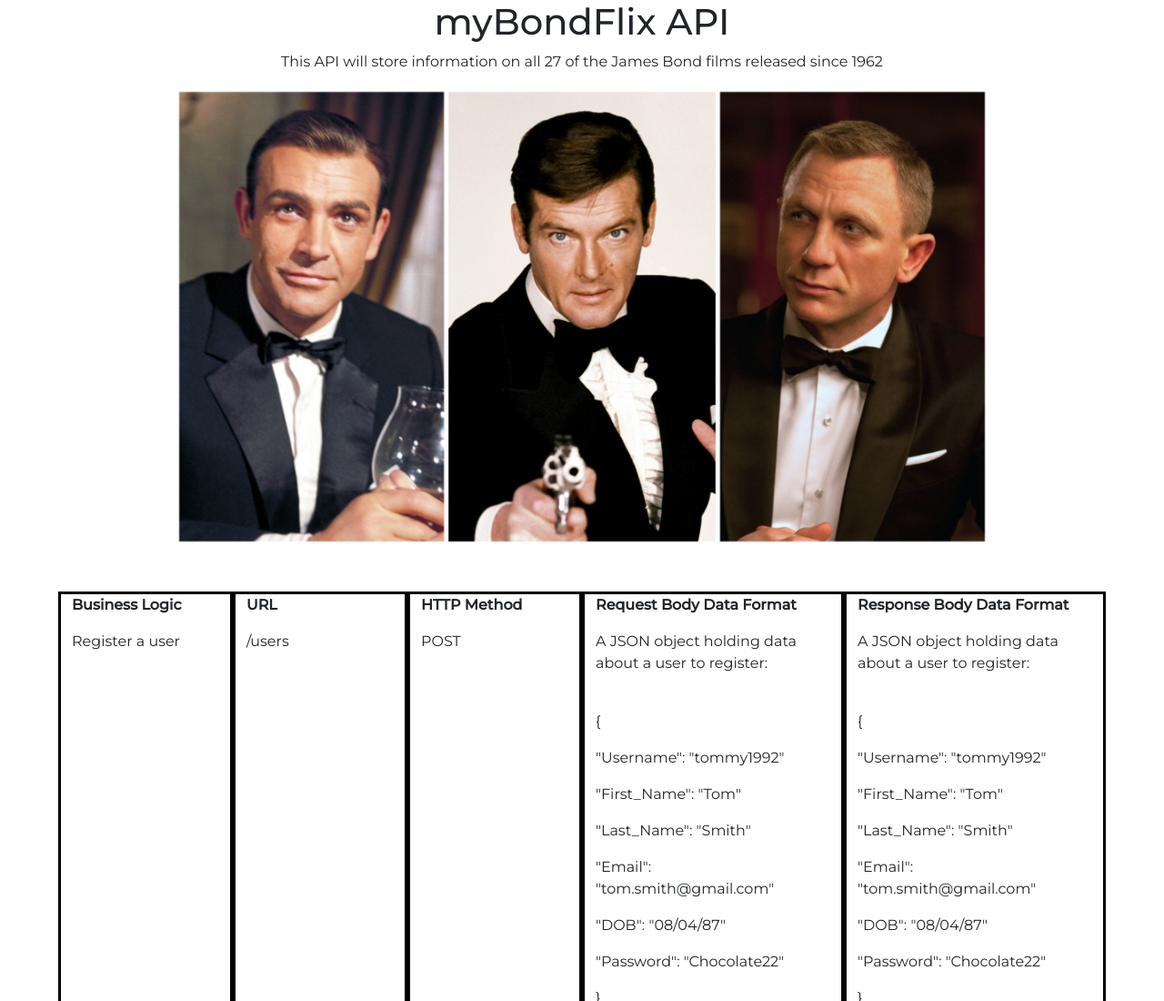
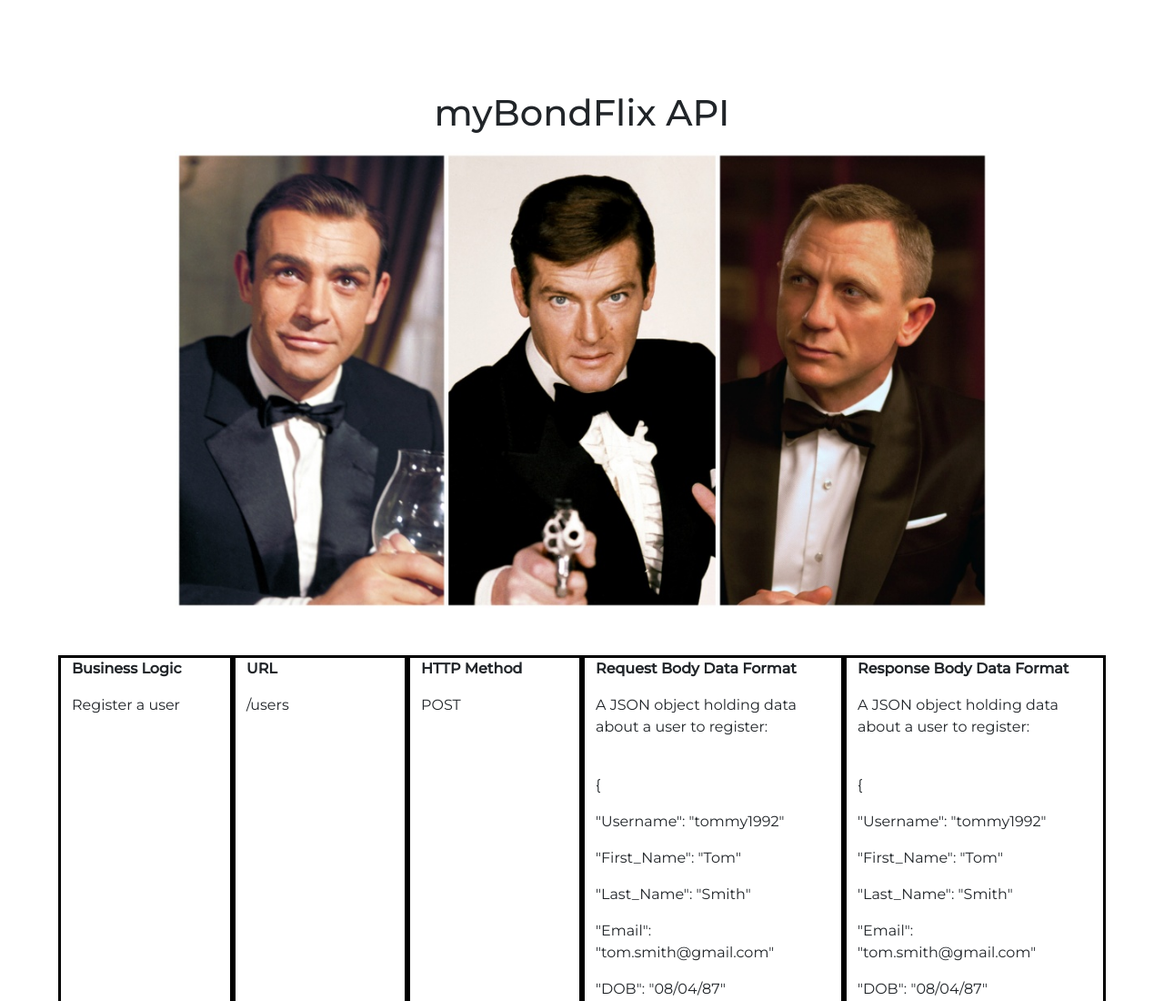
Before and after one commit to bondcab/myBondFlix, a website: page public/documentation.html in a window 1280 px wide. Shown: the top 1100 px of the page at 91% size. Drawn offline with nearby package versions, Linux system fonts and the light colour scheme.

Commit message:
Update documentation.html

```diff
--- a/public/documentation.html
+++ b/public/documentation.html
@@ -21,11 +21,11 @@
     <link rel="stylesheet" href="../css/documentation.css">
   </head>
   <body>
-    <h1 class="title">myBondFlix API</h1>
-    <p class="sub-text">
-      This API will store information on all 27 of the James Bond films released
-      since 1962
-    </p>
+    <div class="titleContainer">
+      <h1 class="title">myBondFlix API</h1>
+    </div>
+
+
     <div class="bondImageContainer">
       <img class="bondImage" alt="bond" src="./bondImage1.jpeg"/>
     </div>
```
